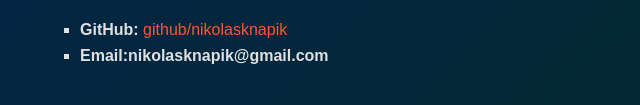
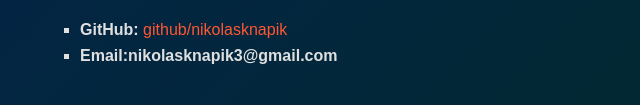
Before and after one commit to nikolasknapik/nikolasknapik.github.io, a plain HTML site: page index.html in a window 1280 px wide. Shown: the part 1233-1338 px from the top of the page, 0-640 px from the left. Drawn offline with Linux system fonts and the light colour scheme.

Commit message:
Update index.html

```diff
--- a/index.html
+++ b/index.html
@@ -84,7 +84,7 @@
     <h2> Contact</h2>
     <ul>
         <li><strong>GitHub:</strong> <a href="https://github.com/nikolasknapik">github/nikolasknapik</a></li>
-        <li><strong>Email:nikolasknapik@gmail.com</li>
+        <li><strong>Email:nikolasknapik3@gmail.com</li>
     </ul>
 
 </body>
```
